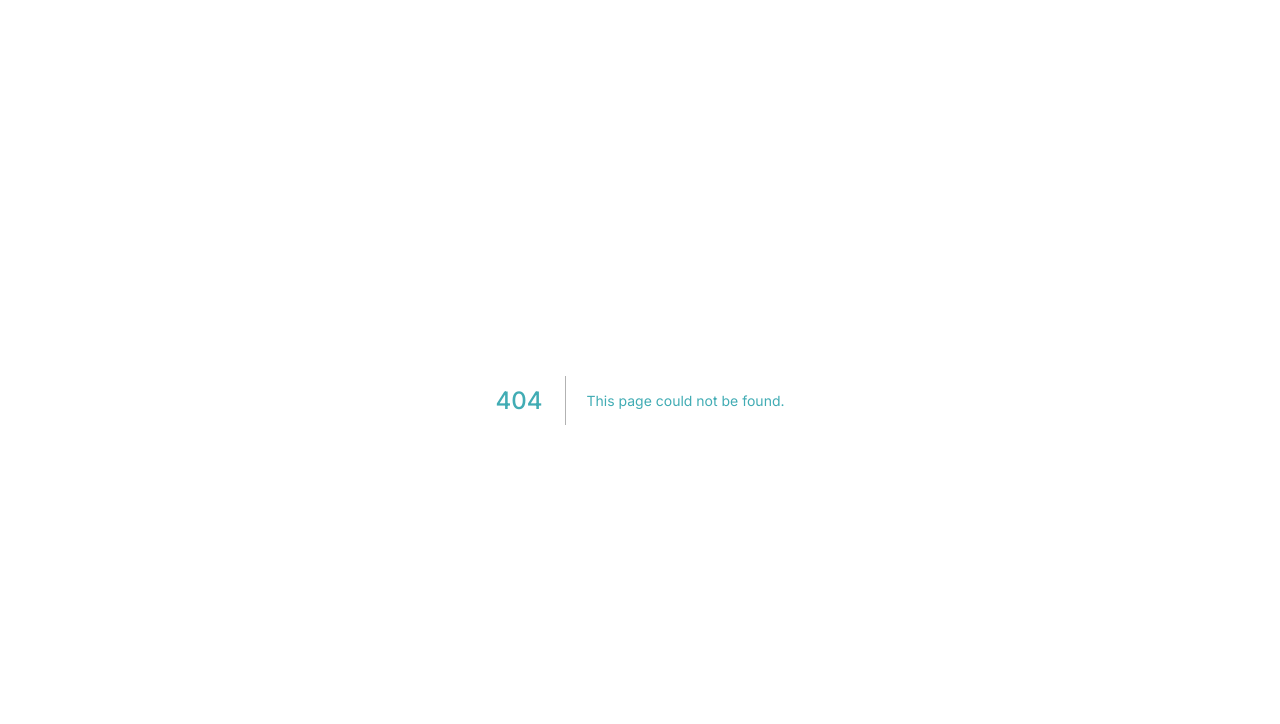
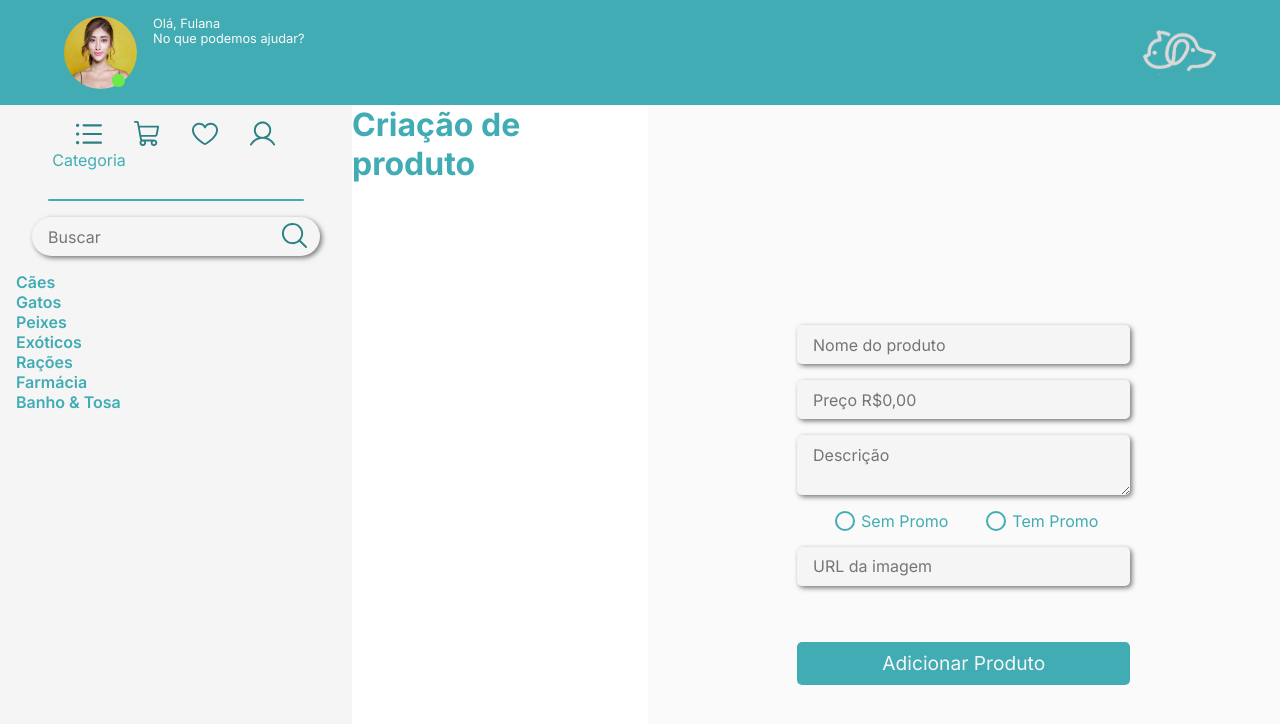
Before and after one commit to DevsYard/gsevenapp, a Next.js app: page /products/create in a window 1280 px wide. Before the commit this address had no page. Shown: the top 724 px of the page. Built offline with nearby package versions, Linux system fonts and the light colour scheme.

Commit message:
Feature:   - Ajuste nas validações   - Criada rota de products/create   - Correção do redirecionamento ao clicar em userhome   - Retirado o mock na criação dos cards, adicionado request do bd.

```diff
--- a/next.config.js
+++ b/next.config.js
@@ -1,4 +1,8 @@
 /** @type {import('next').NextConfig} */
-const nextConfig = {}
+const nextConfig = {
+	images: {
+		domains: ['lh3.googleusercontent.com'],
+	},
+};
 
-module.exports = nextConfig
+module.exports = nextConfig;
--- a/src/app/components/Categories/index.tsx
+++ b/src/app/components/Categories/index.tsx
@@ -50,61 +50,58 @@ export default function Categories() {
     },
   ]
 
-	const [menuMotion, setMenuMotion] = useState(styles.menuCategories)
-
+	const [menuMotion, setMenuMotion] = useState(styles.lista);
 
 	function animate(e: any) {
-    let alt = e.target.alt
+		let alt = e.target.alt;
 
+		console.log(e.target);
 
-    console.log(e.target)
-
-
-    if(alt === 'categoria') {
+		if (alt === 'categoria') {
 			setAnimation([
 				styles.functionBtnOff,
 				styles.functionBtnIn,
 				styles.functionBtnIn,
 				styles.functionBtnIn,
-			])
-      setCards(options[0].alt)
-			setMenuMotion(styles.menuCategories)
+			]);
+			setCards(options[0].alt);
+			setMenuMotion(styles.lista);
 		}
-    if(alt === 'carrinho') {
+		if (alt === 'carrinho') {
 			setAnimation([
 				styles.functionBtnIn,
 				styles.functionBtnOff,
 				styles.functionBtnIn,
 				styles.functionBtnIn,
-			])
-      setCards(options[1].alt)
-			setMenuMotion(styles.menuChart);
+			]);
+			setCards(options[1].alt);
+			setMenuMotion(styles.chart);
 		}
-    if(alt === 'favoritos') {
+		if (alt === 'favoritos') {
 			setAnimation([
 				styles.functionBtnIn,
 				styles.functionBtnIn,
 				styles.functionBtnOff,
 				styles.functionBtnIn,
-			])
-      setCards(options[2].alt)
-			setMenuMotion(styles.menuFavorites);
+			]);
+			setCards(options[2].alt);
+			setMenuMotion(styles.favorites);
 		}
-    if(alt === 'usuario') {
+		if (alt === 'usuario') {
 			setAnimation([
 				styles.functionBtnIn,
 				styles.functionBtnIn,
 				styles.functionBtnIn,
 				styles.functionBtnOff,
-			])
-      setCards(options[3].alt)
-			setMenuMotion(styles.menuUser);
+			]);
+			setCards(options[3].alt);
+			setMenuMotion(styles.user);
 		}
 
 		if (pageAnimate === styles.cards) {
-			setPageAnimate(styles.cardsAnimate)
+			setPageAnimate(styles.cardsAnimate);
 		} else {
-			setPageAnimate(styles.cards)
+			setPageAnimate(styles.cards);
 		}
 	}
 
@@ -112,6 +109,7 @@ export default function Categories() {
 		<div className={styles.categories}>
 			<nav className={styles.optionsMenu}>
 				<div className={styles.selection}>
+					<a href='/userhome'>
 						<Image
 							onClick={(e) => animate(e)}
 							src={options[0].img}
@@ -120,6 +118,7 @@ export default function Categories() {
 							height={26}
 							priority
 						/>
+					</a>
 					<div className={animation[0]}>{options[0].text}</div>
 				</div>
 				<div className={styles.selection}>
@@ -165,21 +164,22 @@ export default function Categories() {
 					type='text'
 				/>
 				<div className={styles.imgSearch}>
-					<Image src='/lupa.svg' alt='Busca' width={26} height={26} />
+					<Image src='/lupa.svg' alt='Busca' width={26} height={26} priority />
 				</div>
 			</label>
-			<div id={menuMotion} className={styles.menuMotion}>
-				<div className={styles.lista}>
+			<div className={styles.menuMotion}>
+				<div id={menuMotion} className={styles.menu}>
+					{menuMotion === styles.lista ? (
 						<ListaCategorias />
-				</div>
-				<div className={styles.chart}>
+					) : menuMotion === styles.chart ? (
 						<Chart />
-				</div>
-				<div className={styles.favorites}>
+					) : menuMotion === styles.favorites ? (
 						<Favorites />
-				</div>
-				<div className={styles.user}>
+					) : menuMotion === styles.user ? (
 						<User />
+					) : (
+						''
+					)}
 				</div>
 			</div>
 		</div>
--- a/src/app/components/User/index.tsx
+++ b/src/app/components/User/index.tsx
@@ -14,6 +14,11 @@ export default function User() {
 	return (
 		<div className={styles.user}>
 			<h3>Usuário</h3>
+			<ul>
+				<li>
+					<a href='/products/create'>Adicionar Produto</a>
+				</li>
+			</ul>
 		</div>
 	);
 }
--- a/src/app/page.module.sass
+++ b/src/app/page.module.sass
@@ -25,6 +25,9 @@
   @include variables.focusStyle(variables.$secondary)
   background: variables.$primary-shadow
   box-shadow: 2px 2px 5px variables.$shadow
+
+.promo
+  display: none
 
 .radio
   display: flex
@@ -195,21 +198,24 @@
           @include variables.focusStyle(variables.$secondary)
 
 .menuMotion
+  display: flex
+  justify-content: center
+  width: 100%
+  & .menu
+    width: 100%
   & .lista, & .chart, & .favorites, & .user
-    width: 25%
-#menuCategories
-  @include variables.menuMotion(0%)
-#menuChart
-  @include variables.menuMotion(-100%)
-#menuFavorites
-  @include variables.menuMotion(-200%)
-#menuUser
-  @include variables.menuMotion(-300%)
+    width: 100%
+  & .lista, & .favorites, & .user
+    padding: 0 2rem
+#menuCategories, #menuChart, #menuFavorites, #menuUser
+  @include variables.menuMotion
 
+#menuCategories, #menuFavorites, #menuUser
+  padding: 0 2rem
 
 .chartContainer
   display: flex
-  justify-content: space-between
+  justify-content: center
   & table
     width: 80%
     border-bottom: solid 1px
@@ -221,23 +227,34 @@
   & .quantTable
     text-align: center
 
+.descriptionContainer
+  display: flex
+  gap: 1rem
 
 .cardsHeader
   display: flex
   width: 100%
   justify-content: space-between
-  align-items: center
+  align-items: flex-start
   h2, h5
     width: fit-content
 .card
   position: relative
   display: flex
+  justify-content: space-between
   gap: 1rem
   margin-block: 1rem
   & .itemPic
+    width: 7.5rem
     border-radius: 10px
     box-shadow: 2px 2px 15px variables.$primary-shadow
   & .heart
+    display: grid
+    place-content: center
+    border-radius: 50%
+    background: variables.$primary
+    width: 30px
+    height: 30px
     position: absolute
     top: 0.5rem
     left: 0.5rem
--- /dev/null
+++ b/src/app/products/create/page.tsx
@@ -0,0 +1,162 @@
+'use client';
+
+import Image from 'next/image';
+import styles from '../../page.module.sass';
+import { useState } from 'react';
+import requests from '@/app/validations/axios.module';
+import Navbar from '@/app/components/Navbar';
+import Categories from '../../components/Categories';
+
+export default function CreateProduct() {
+	const [productName, setProductName] = useState<string>('');
+	const [description, setDescription] = useState<string>('');
+	const [price, setPrice] = useState<number>(0);
+	const [promoPrice, setPromoPrice] = useState<number>(0);
+	const [promo, setPromo] = useState<string>(styles.promo);
+	const [condition, setCondition] = useState<number>(0);
+	const [temPromo, setTemPromo] = useState<boolean>(false);
+	const [image, setImage] = useState<string>('');
+
+	const request = requests();
+
+	function handleImage(e: any) {
+		setImage(e.target.value);
+	}
+
+	function handleCondition(e: any) {
+		setCondition(parseInt(e.target.value));
+	}
+
+	function handlePromoPrice(e: any) {
+		console.log('PROMO PRICE', parseFloat(e.target.value));
+		setPromoPrice(parseFloat(e.target.value));
+	}
+
+	function handleProductName(e: any) {
+		setProductName(e.target.value);
+	}
+
+	function handleDescription(e: any) {
+		setDescription(e.target.value);
+	}
+
+	function handlePrice(e: any) {
+		console.log('PRICE', parseFloat(e.target.value));
+		setPrice(parseFloat(e.target.value));
+	}
+
+	function handlePromo(e: any) {
+		if (e.target.value === 'tem promo') {
+			setPromo(styles.input);
+			setTemPromo(true);
+		} else {
+			setPromo(styles.promo);
+			setTemPromo(false);
+		}
+	}
+
+	function handleSubmit(e: any) {
+		e.preventDefault();
+		const product = {
+			productName: productName,
+			description: description,
+			price: price,
+			promo: temPromo,
+			promoPrice: promoPrice,
+			condition: condition,
+			img: image,
+		};
+
+		request
+			.post('/products', product)
+			.then((res) => {
+				console.log(res.data);
+			})
+			.catch((error) => {
+				console.log(error);
+			});
+	}
+
+	return (
+		<div className={styles.main}>
+			<Navbar />
+			<div id={styles.content}>
+				<Categories />
+				<h1>Criação de produto</h1>
+				<form action='submit' className={styles.rightScreen}>
+					<input
+						placeholder='Nome do produto'
+						className={styles.input}
+						type='text'
+						name='productName'
+						onChange={handleProductName}
+					/>
+					<input
+						placeholder='Preço R$0,00'
+						className={styles.input}
+						type='text'
+						name='price'
+						onChange={handlePrice}
+					/>
+					<textarea
+						placeholder='Descrição'
+						className={styles.input}
+						name='description'
+						onChange={handleDescription}
+					/>
+					<div className={styles.checkerContainer}>
+						<label className={styles.radio} htmlFor='promoType'>
+							<input
+								className={styles.checkers}
+								name='promoType'
+								type='radio'
+								value='não tem'
+								onChange={handlePromo}
+							/>
+							Sem Promo
+						</label>
+						<label className={styles.radio} htmlFor='promoType'>
+							<input
+								className={styles.checkers}
+								name='promoType'
+								type='radio'
+								value='tem promo'
+								onChange={handlePromo}
+							/>
+							Tem Promo
+						</label>
+					</div>
+					<input
+						placeholder='Preço na promoção R$0,00'
+						className={promo}
+						type='text'
+						name='promoPrice'
+						onChange={handlePromoPrice}
+					/>
+
+					<input
+						placeholder='Condição da promoção (Quantidade)'
+						className={promo}
+						type='number'
+						name='condition'
+						onChange={handleCondition}
+					/>
+					<input
+						placeholder='URL da imagem'
+						className={styles.input}
+						type='text'
+						name='img'
+						onChange={handleImage}
+					/>
+					<button
+						className={styles.inputBtn}
+						type='button'
+						onClick={handleSubmit}
+					>
+						Adicionar Produto
+					</button>
+				</form>
+			</div>
+		</div>
+	);
+}
--- a/src/app/validations/axios.module.tsx
+++ b/src/app/validations/axios.module.tsx
@@ -3,6 +3,6 @@ import axios from 'axios';
 export default function requests() {
 	return axios.create({
 		baseURL: 'http://localhost:3001',
-		withCredentials: true,
+		// withCredentials: true,
 	});
 }
--- a/src/app/variables.sass
+++ b/src/app/variables.sass
@@ -67,15 +67,10 @@
     animate: 600ms nameAnimationIn ease-in
     opacity: 0
 
-@mixin menuMotion($left)
-  position: absolute
-  top: 10rem
-  left: $left
-  overflow-x: hidden
+@mixin menuMotion
   display: flex
-  align-items: flex-start
-  width: 400%
-  margin-inline: 2rem
+  align-items: center
+  width: 100%
   padding-bottom: 5px
 
 
```
Also changed, not shown: src/app/components/Card/index.tsx (+31 -46 lines), src/app/components/Main/index.tsx (+24 -15 lines), src/app/signup/page.tsx (+4 -4 lines), public/favorites.svg. Lines whose indentation alone changed are shown as unchanged.
